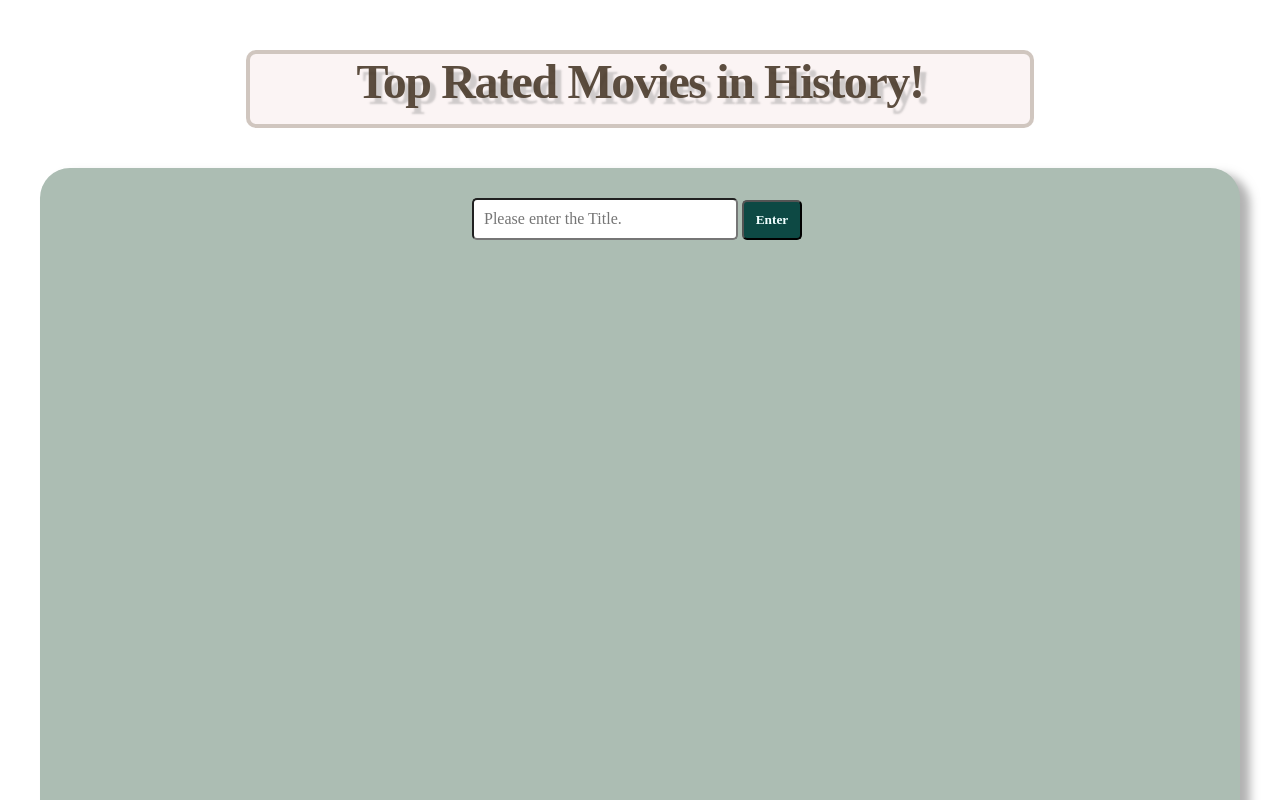
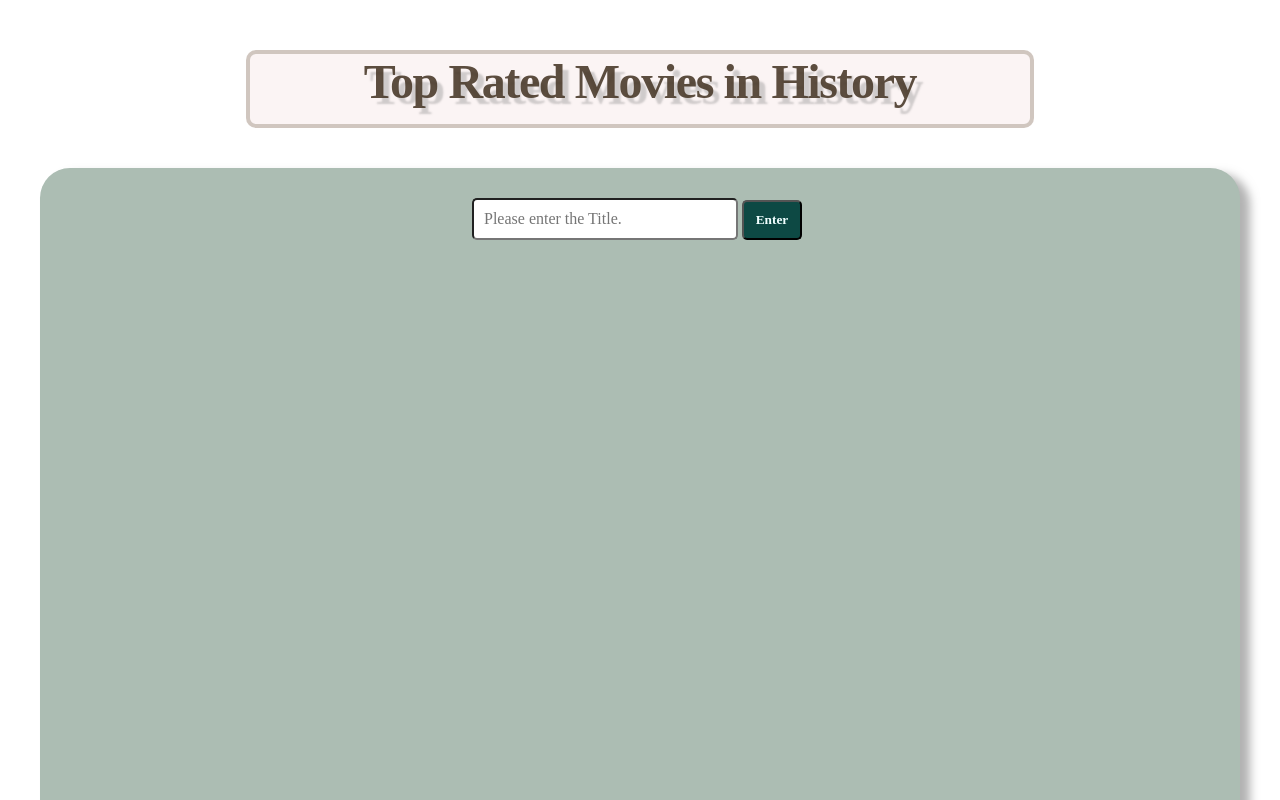
Before and after one commit to wooriki/0531woorik, a plain HTML site: page index.html in a window 1280 px wide. Shown: the top 800 px of the page. Drawn offline with Linux system fonts and the light colour scheme; no server answers; a web font is replaced by a local one.

Commit message:
first commit

```diff
--- a/index.html
+++ b/index.html
@@ -8,7 +8,7 @@
     <link rel="stylesheet" href="css/style.css">
     </head>
     <body>
-        <h1>Top Rated Movies in History!</h1>
+        <h1>Top Rated Movies in History</h1>
         <div class="ceil">
             <div class="nav">
                 <div class="search">
```
